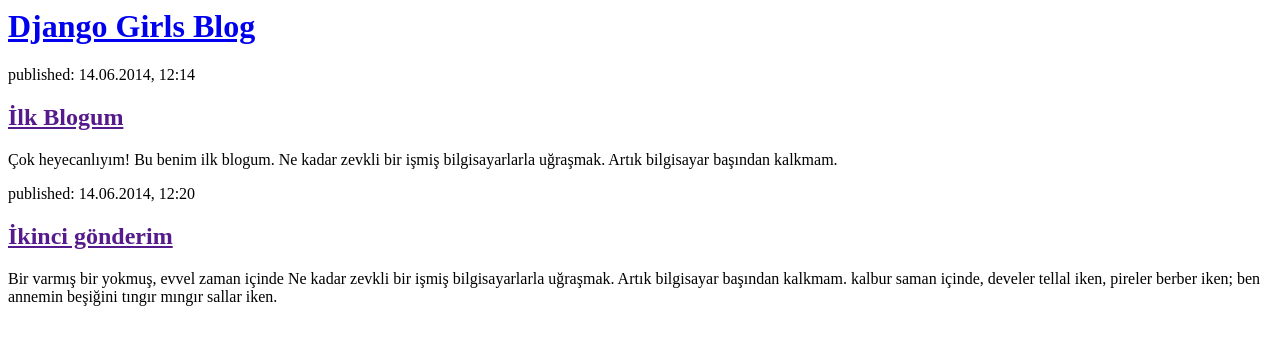
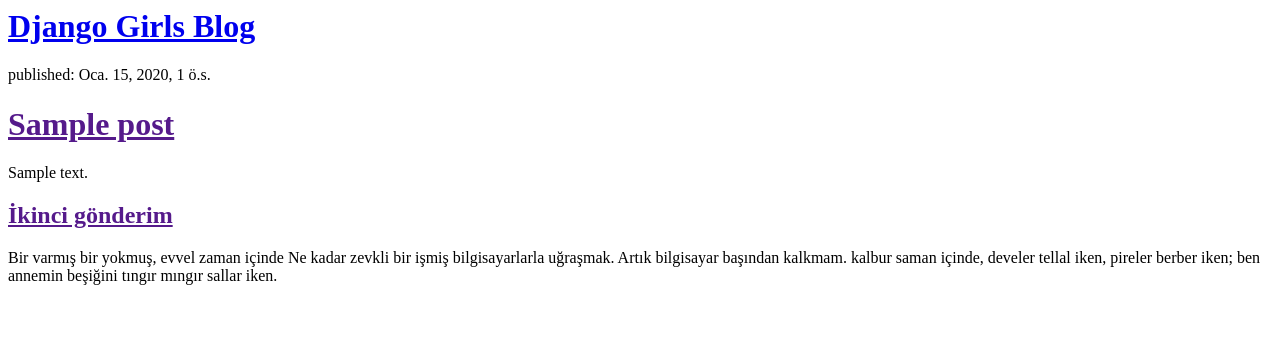
Before and after one commit to ayca3/DjangoGirls-Trabzon, a Django app: template blog/templates/blog/post_list.html in a window 1280 px wide. Shown: the top 345 px of the page. Run offline with Django 3.2, Linux system fonts and the light colour scheme; the template is opened without the code that fills it: values that come from a table or form of the project are taken from there, others are empty; tables that the repository leaves empty hold one stand-in row (values such as "Sample post").

Commit message:
Template ve views dezenlemeleri

```diff
--- a/blog/templates/blog/post_list.html
+++ b/blog/templates/blog/post_list.html
@@ -7,13 +7,16 @@
             <h1><a href="/">Django Girls Blog</a></h1>
         </div>
         <div>
-            <p>published: 14.06.2014, 12:14</p>
-            <h2><a href="">İlk Blogum</a></h2>
-            <p>Çok heyecanlıyım! Bu benim ilk blogum. Ne kadar zevkli bir işmiş bilgisayarlarla uğraşmak. Artık bilgisayar başından kalkmam. </p>
+          {% for post in posts %}
+          <div>
+            <p>published: {{ post.published_date }}</p>
+            <h1><a href="">{{ post.title }}</a></h1>
+            <p>{{ post.text|linebreaksbr }}</p>
+        </div>
+        {% endfor %}
         </div>
 
         <div>
-            <p>published: 14.06.2014, 12:20</p>
             <h2><a href="">İkinci gönderim</a></h2>
             <p>Bir varmış bir yokmuş, evvel zaman içinde Ne kadar zevkli bir işmiş bilgisayarlarla uğraşmak. Artık bilgisayar başından kalkmam. kalbur saman içinde, develer tellal iken, pireler berber iken; ben annemin beşiğini tıngır mıngır sallar iken.</p>
         </div>
--- a/blog/views.py
+++ b/blog/views.py
@@ -1,4 +1,7 @@
 from django.shortcuts import render
+from .models import Post
+from django.utils import timezone
 
 def post_list(request):
-    return render(request,"blog/post_list.html",{})
+    posts = Post.objects.filter(published_date__lte=timezone.now()).order_by('published_date')
+    return render(request,"blog/post_list.html",{"posts": posts})
```
